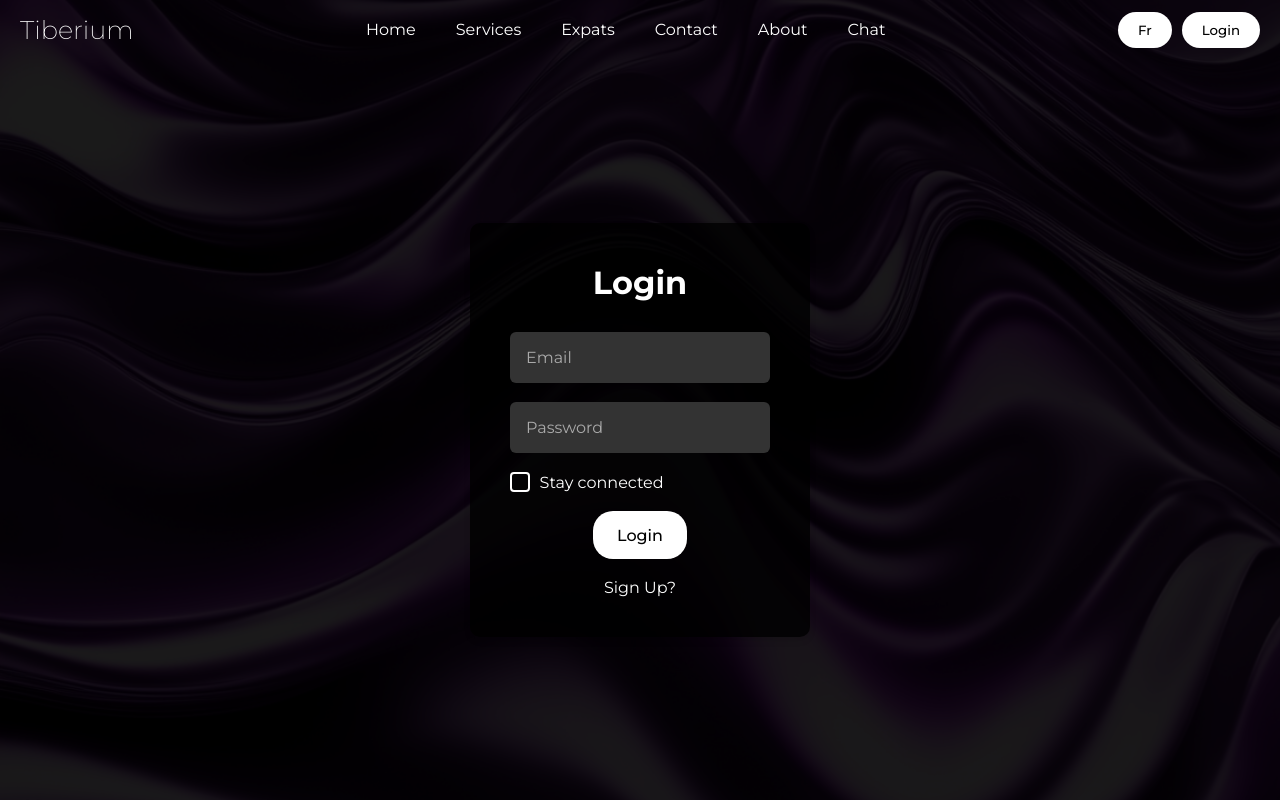
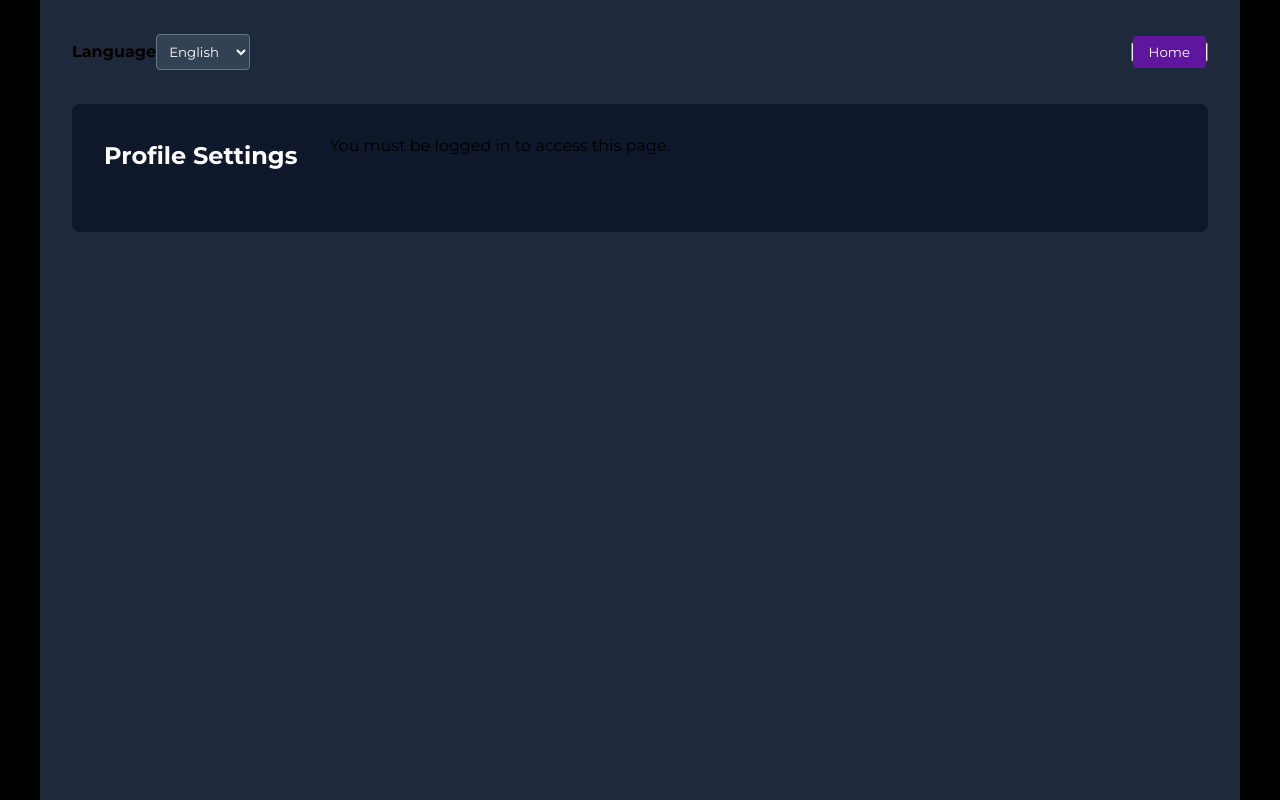
Before and after one commit to SOf1AN3/Project-Alpha, a React (Vite) app in the folder frontend/: page /settings in a window 1280 px wide. Before the commit this address led to /connexion. Built offline with nearby package versions, Linux system fonts and the light colour scheme.

Commit message:
Avancement sur le styling de parametres

```diff
--- a/frontend/src/App.css
+++ b/frontend/src/App.css
@@ -70,13 +70,19 @@ ul a:hover {
 }
 
 /* Button styling */
-button {
+.btn {
   padding: 10px 20px;
   background-color: white;
   font-weight: 500;
   border: none;
   border-radius: 20px;
+  transition: all ease 0.5s;
   cursor: pointer;
+}
+
+.btn:hover {
+  background-color: rgb(194, 194, 194);
+  transition: all ease 0.5s;
 }
 
 .connexion-btn {
@@ -189,6 +195,30 @@ h5 {
   font-weight: 200;
 }
 
+.settings-gear {
+  width: 35px;
+  height: 35px;
+  margin-right: 10px;
+  filter: brightness(0) invert(1);
+  transition: all ease 0.7s;
+}
+
+.settings-gear:hover {
+  filter: brightness(0) invert(0.8);
+  rotate: 90deg;
+  transition: all ease 0.7s;
+}
+
+.header_right_section {
+  display: flex;
+  justify-content: center;
+  align-items: baseline;
+}
+
+.header_right_section a {
+  bottom: 0;
+}
+
 /* Media query for mobile screens */
 @media (max-width: 1000px) {
   .header.menu-open {
@@ -250,10 +280,13 @@ h5 {
   }
 }
 
-@media (max-width: 450px) {
+@media (max-width: 600px) {
   .logo-text {
     display: none;
   }
+}
+
+@media (max-width: 450px) {
 
   header {
     display: flex;
--- a/frontend/src/App.jsx
+++ b/frontend/src/App.jsx
@@ -41,6 +41,7 @@ function App() {
             <Route path="/inscription" element={<InscriptionPage />} />
             <Route path="/expats" element={<Expats />} />
             <Route path="/contact" element={<Contact />} />
+            <Route path="/settings" element={<ProfileSettings />} />
             {/* Protected Routes */}
 
 
@@ -53,14 +54,7 @@ function App() {
               }
             />
 
-            <Route
-              path="/settings"
-              element={
-                <PrivateRoute>
-                  <ProfileSettings />
-                </PrivateRoute>
-              }
-            />
+
 
             {/* Admin Routes */}
             <Route path="/admin/users" element={<AdminRoute> <Users /> </AdminRoute>} />
--- a/frontend/src/components/Header.jsx
+++ b/frontend/src/components/Header.jsx
@@ -5,6 +5,7 @@ import { useTranslation } from 'react-i18next';
 import i18n from '../i18n';
 import menuIcon from '../assets/menu.png';
 import exitIcon from '../assets/exit.png';
+import settings from '../assets/settings.png';
 import '../App.css';
 
 const Header = () => {
@@ -70,12 +71,10 @@ const Header = () => {
                          <img draggable="false" src={menuIcon} alt="Menu" />
                     </button>
 
-                    <div>
-                         <button className='change_language_btn' onClick={changeLanguage}>
-                              {t('language_btn')}
-                         </button>
+                    <div className='header-right-section'>
+                         <a href="/settings" ><img src={settings} alt="" className='settings-gear' /></a>
                          <button
-                              className='connexion-btn'
+                              className='connexion-btn btn'
                               onClick={handleAuthClick}
                          >
                               {user ? t('header_logout') : t('header_login')}
--- a/frontend/src/components/ProfileSettings.jsx
+++ b/frontend/src/components/ProfileSettings.jsx
@@ -1,21 +1,37 @@
-// src/components/ProfileSettings.jsx
 import React, { useState } from 'react';
 import { useAuth } from '../contexts/AuthContext';
 import { useTranslation } from 'react-i18next';
+import i18n from '../i18n';
 import '../styles/ProfileSettings.css';
 
 const ProfileSettings = () => {
    const { t } = useTranslation();
    const { user, getToken, updateUserInfo } = useAuth();
-   const [emailForm, setEmailForm] = useState({ newEmail: '', password: '' });
-   const [passwordForm, setPasswordForm] = useState({ currentPassword: '', newPassword: '', confirmPassword: '' });
+
+   const [emailForm, setEmailForm] = useState({
+      newEmail: '',
+      password: ''
+   });
+
+   const [passwordForm, setPasswordForm] = useState({
+      currentPassword: '',
+      newPassword: '',
+      confirmPassword: ''
+   });
+
    const [error, setError] = useState('');
    const [success, setSuccess] = useState('');
+   const [selectedLanguage, setSelectedLanguage] = useState(i18n.language);
 
    const handleEmailChange = async (e) => {
       e.preventDefault();
       setError('');
       setSuccess('');
+
+      if (!user) {
+         setError(t('profile_settings_login_required'));
+         return;
+      }
 
       if (!emailForm.newEmail || !emailForm.password) {
          setError(t('profile_settings_all_fields_required'));
@@ -51,6 +67,11 @@ const ProfileSettings = () => {
       setError('');
       setSuccess('');
 
+      if (!user) {
+         setError(t('profile_settings_login_required'));
+         return;
+      }
+
       if (passwordForm.newPassword !== passwordForm.confirmPassword) {
          setError(t('profile_settings_passwords_not_match'));
          return;
@@ -76,37 +97,81 @@ const ProfileSettings = () => {
          }
 
          setSuccess(t('profile_settings_password_updated'));
-         setPasswordForm({ currentPassword: '', newPassword: '', confirmPassword: '' });
+         setPasswordForm({
+            currentPassword: '',
+            newPassword: '',
+            confirmPassword: ''
+         });
       } catch (error) {
          setError(error.message);
       }
    };
 
+   const changeLanguage = (lang) => {
+      i18n.changeLanguage(lang);
+      setSelectedLanguage(lang);
+   };
+
+   const languageOptions = [
+      { code: 'en', name: 'English' },
+      { code: 'fr', name: 'Français' }
+   ];
+
    return (
+      <div className="profile-settings-container">
+         <div className="language-section">
+            <div className="language-dropdown-container">
+               <h4>{t('language_settings')}</h4>
+               <select
+                  className="language-dropdown"
+                  value={selectedLanguage}
+                  onChange={(e) => changeLanguage(e.target.value)}
+               >
+                  {languageOptions.map((lang) => (
+                     <option key={lang.code} value={lang.code}>
+                        {lang.name}
+                     </option>
+                  ))}
+               </select>
+            </div>
+            <button className="settings-home-btn">
+               <a href="/home">{t('header_home')}</a>
+            </button>
+         </div>
+
+         <div className="profile-settings">
             <div>
-         <button className='settings-home-btn'><a href="/home">Home</a></button>
-         <div className="profile-settings">
-
                <h2>{t('profile_settings_title')}</h2>
                {error && <div className="error-message">{error}</div>}
                {success && <div className="success-message">{success}</div>}
+            </div>
 
+            {user ? (
+               <>
                   <div className="settings-section">
                      <h3>{t('profile_settings_change_email')}</h3>
                      <form onSubmit={handleEmailChange}>
                         <input
                            type="email"
                            value={emailForm.newEmail}
-                     onChange={(e) => setEmailForm({ ...emailForm, newEmail: e.target.value })}
+                           onChange={(e) => setEmailForm({
+                              ...emailForm,
+                              newEmail: e.target.value
+                           })}
                            placeholder={t('profile_settings_new_email')}
                         />
                         <input
                            type="password"
                            value={emailForm.password}
-                     onChange={(e) => setEmailForm({ ...emailForm, password: e.target.value })}
+                           onChange={(e) => setEmailForm({
+                              ...emailForm,
+                              password: e.target.value
+                           })}
                            placeholder={t('profile_settings_confirm_password')}
                         />
-                  <button type="submit">{t('profile_settings_update_email')}</button>
+                        <button type="submit">
+                           {t('profile_settings_update_email')}
+                        </button>
                      </form>
                   </div>
 
@@ -116,24 +181,41 @@ const ProfileSettings = () => {
                         <input
                            type="password"
                            value={passwordForm.currentPassword}
-                     onChange={(e) => setPasswordForm({ ...passwordForm, currentPassword: e.target.value })}
+                           onChange={(e) => setPasswordForm({
+                              ...passwordForm,
+                              currentPassword: e.target.value
+                           })}
                            placeholder={t('profile_settings_current_password')}
                         />
                         <input
                            type="password"
                            value={passwordForm.newPassword}
-                     onChange={(e) => setPasswordForm({ ...passwordForm, newPassword: e.target.value })}
+                           onChange={(e) => setPasswordForm({
+                              ...passwordForm,
+                              newPassword: e.target.value
+                           })}
                            placeholder={t('profile_settings_new_password')}
                         />
                         <input
                            type="password"
                            value={passwordForm.confirmPassword}
-                     onChange={(e) => setPasswordForm({ ...passwordForm, confirmPassword: e.target.value })}
+                           onChange={(e) => setPasswordForm({
+                              ...passwordForm,
+                              confirmPassword: e.target.value
+                           })}
                            placeholder={t('profile_settings_confirm_new_password')}
                         />
-                  <button type="submit">{t('profile_settings_update_password')}</button>
+                        <button type="submit">
+                           {t('profile_settings_update_password')}
+                        </button>
                      </form>
                   </div>
+               </>
+            ) : (
+               <div className="not-logged-in-message">
+                  {t('profile_settings_login_required')}
+               </div>
+            )}
          </div>
       </div>
    );
--- a/frontend/src/locales/en/translation.json
+++ b/frontend/src/locales/en/translation.json
@@ -72,6 +72,7 @@
    "home_title": "More than just a solution",
    "header_chat": "Chat",
    "language_btn": "Fr",
+   "change_language_title": "Change Language",
    "profile_settings_title": "Profile Settings",
    "profile_settings_change_email": "Change Email",
    "profile_settings_new_email": "New Email",
@@ -85,5 +86,8 @@
    "profile_settings_all_fields_required": "All fields are required",
    "profile_settings_passwords_not_match": "Passwords do not match",
    "profile_settings_email_updated": "Email updated successfully",
-   "profile_settings_password_updated": "Password updated successfully"
+   "profile_settings_password_updated": "Password updated successfully",
+   "settings_button": "Settings",
+   "language_settings": "Language",
+   "profile_settings_login_required": "You must be logged in to access this page."
 }
--- a/frontend/src/locales/fr/translation.json
+++ b/frontend/src/locales/fr/translation.json
@@ -72,6 +72,7 @@
    "home_title": "Plus que juste une solution",
    "header_chat": "Chat",
    "language_btn": "En",
+   "change_language_title": "Changer de Langue",
    "profile_settings_title": "Paramètres du Profil",
    "profile_settings_change_email": "Changer l'Email",
    "profile_settings_new_email": "Nouvel Email",
@@ -85,5 +86,8 @@
    "profile_settings_all_fields_required": "Tous les champs sont requis",
    "profile_settings_passwords_not_match": "Les mots de passe ne correspondent pas",
    "profile_settings_email_updated": "Email mis à jour avec succès",
-   "profile_settings_password_updated": "Mot de passe mis à jour avec succès"
+   "profile_settings_password_updated": "Mot de passe mis à jour avec succès",
+   "settings_button": "Paramètres",
+   "language_settings": "Langue",
+   "profile_settings_login_required": "Vous devez être connecté pour accéder à cette page"
 }
--- a/frontend/src/styles/profileSettings.css
+++ b/frontend/src/styles/profileSettings.css
@@ -13,98 +13,134 @@
    --color-slate-300: #cbd5e1;
 }
 
-.profile-settings {
-   max-width: 600px;
-   margin: 2rem auto;
+.profile-settings-container {
+   max-width: 1200px;
+   margin: 0 auto;
    padding: 2rem;
    background-color: var(--color-dark);
-   border-radius: 12px;
-   box-shadow: 0 4px 6px rgba(0, 0, 0, 0.2);
+   min-height: 100vh;
+}
+
+.language-section {
+   display: flex;
+   justify-content: space-between;
+   align-items: center;
+   margin-bottom: 2rem;
+}
+
+.language-dropdown-container {
+   display: flex;
+   align-items: center;
+}
+
+.language-dropdown {
+   padding: 0.5rem;
+   background-color: var(--color-gray-dark);
    color: var(--color-white);
+   border: 1px solid var(--color-gray-light);
+   border-radius: 0.25rem;
+}
+
+.settings-home-btn a {
+   text-decoration: none;
+   color: var(--color-white);
+   background-color: var(--color-purple);
+   padding: 0.5rem 1rem;
+   border-radius: 0.25rem;
+   transition: background-color 0.3s ease;
+}
+
+.settings-home-btn a:hover {
+   background-color: var(--color-purple-light);
+}
+
+.profile-settings {
+   display: flex;
+   flex-direction: column;
+   background-color: var(--color-darkest);
+   border-radius: 0.5rem;
+   padding: 2rem;
+}
+
+.profile-settings h2 {
+   color: var(--color-white);
+   margin-bottom: 1.5rem;
+   text-align: center;
+}
+
+.error-message {
+   background-color: #ef4444;
+   color: var(--color-white);
+   padding: 1rem;
+   border-radius: 0.25rem;
+   margin-bottom: 1rem;
+   text-align: center;
+}
+
+.success-message {
+   background-color: #22c55e;
+   color: var(--color-white);
+   padding: 1rem;
+   border-radius: 0.25rem;
+   margin-bottom: 1rem;
+   text-align: center;
 }
 
 .settings-section {
-   margin-bottom: 2rem;
+   display: flex;
+   flex-direction: column;
+   background-color: var(--color-gray-dark);
+   border-radius: 0.5rem;
+   padding: 1.5rem;
+   margin-bottom: 1.5rem;
 }
 
 .settings-section h3 {
+   color: var(--color-white);
    margin-bottom: 1rem;
-   color: var(--color-white);
-   font-size: 1.5rem;
-   font-weight: 600;
+   text-align: center;
 }
 
-.profile-settings form {
+.settings-section form {
    display: flex;
    flex-direction: column;
    gap: 1rem;
 }
 
-.form-row {
-   display: flex;
-   gap: 1rem;
+.settings-section input {
+   padding: 0.75rem;
+   background-color: var(--color-gray);
+   color: var(--color-white);
+   border: 1px solid var(--color-gray-light);
+   border-radius: 0.25rem;
 }
 
-.profile-settings input {
-   padding: 0.8rem;
-   border: 1px solid var(--color-gray-dark);
-   border-radius: 6px;
-   font-size: 1rem;
-   background-color: var(--color-gray-dark);
-   color: var(--color-white);
-   transition: border-color 0.3s;
-   flex: 1;
+.settings-section input::placeholder {
+   color: var(--color-gray-lighter);
 }
 
-.profile-settings input:focus {
-   border-color: var(--color-purple);
-   outline: none;
-   box-shadow: 0 0 0 3px rgba(95, 22, 158, 0.2);
-}
-
-.profile-settings button {
-   padding: 0.8rem;
+.settings-section button {
+   padding: 0.75rem;
    background-color: var(--color-purple);
    color: var(--color-white);
    border: none;
-   border-radius: 6px;
+   border-radius: 0.25rem;
    cursor: pointer;
-   font-size: 1rem;
-   font-weight: 500;
-   transition: background-color 0.3s;
+   transition: background-color 0.3s ease;
 }
 
-.profile-settings button:hover {
+.settings-section button:hover {
    background-color: var(--color-purple-light);
 }
 
-.error-message {
-   color: #dc3545;
-   padding: 0.5rem;
-   margin-bottom: 1rem;
-   border-radius: 6px;
-   background-color: #f8d7da;
+/* Responsive Layout */
+@media screen and (min-width: 1024px) {
+   .profile-settings {
+      flex-direction: row;
+      gap: 2rem;
+   }
+
+   .settings-section {
+      flex: 1;
+   }
 }
-
-.success-message {
-   color: #28a745;
-   padding: 0.5rem;
-   margin-bottom: 1rem;
-   border-radius: 6px;
-   background-color: #d4edda;
-}
-
-.settings-home-btn {
-   padding: 0.8rem;
-   background-color: var(--color-purple);
-   color: var(--color-white);
-   border: none;
-   border-radius: 6px;
-   cursor: pointer;
-   font-size: 1rem;
-   font-weight: 500;
-   transition: background-color 0.3s;
-   position: absolute;
-   top: 25px;
-   left: 25px;
-}
```
Also changed, not shown: frontend/src/assets/settings.png (added). Lines whose indentation alone changed are shown as unchanged.
